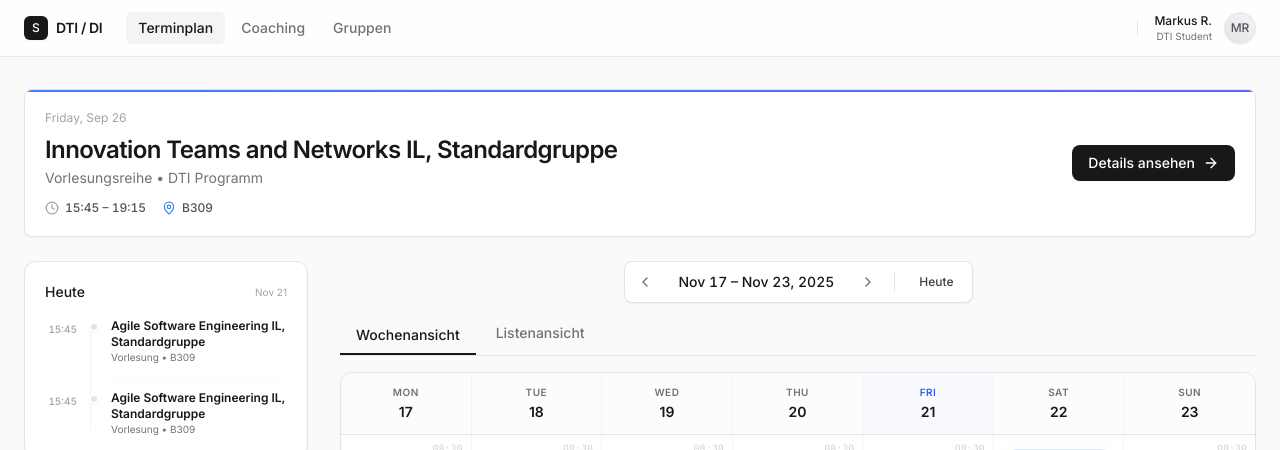
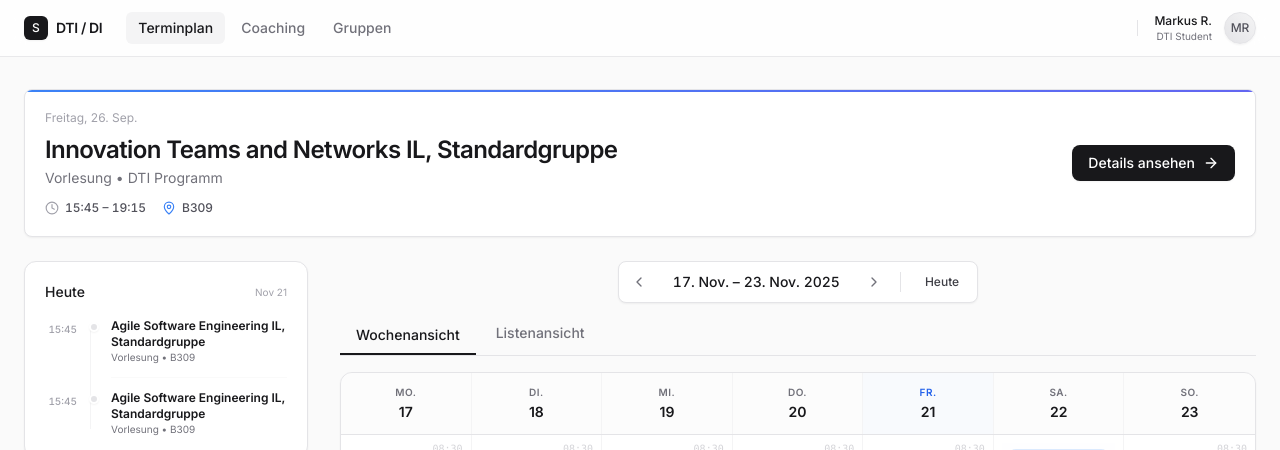
Before and after one commit to markus-roe/fhwien-dashboard, a Next.js app: page /schedule in a window 1280 px wide. Shown: the top 450 px of the page. Built offline with nearby package versions, Linux system fonts and the light colour scheme.

Commit message:
Implement German locale formatting for date displays in schedule components

```diff
--- a/app/schedule/page.tsx
+++ b/app/schedule/page.tsx
@@ -2,6 +2,7 @@
 
 import { useState } from 'react'
 import { format, startOfWeek } from 'date-fns'
+import { de } from 'date-fns/locale'
 import { MainLayout } from '@/components/layout/MainLayout'
 import { NextUpCard } from '@/components/schedule/NextUpCard'
 // import { FilterBar } from '@/components/schedule/FilterBar'
@@ -107,7 +108,7 @@ export default function SchedulePage() {
     setCurrentWeekStart(monday)
   }
 
-  const weekRange = `${format(weekDays[0], 'MMM d')} – ${format(weekDays[6], 'MMM d, yyyy')}`
+  const weekRange = `${format(weekDays[0], 'd. MMM', { locale: de })} – ${format(weekDays[6], 'd. MMM yyyy', { locale: de })}`
 
   return (
     <MainLayout>
@@ -121,9 +122,9 @@ export default function SchedulePage() {
         <NextUpCard
           session={{
             title: nextUpSession.title,
-            subtitle: nextUpSession.type === 'lecture' ? 'Vorlesungsreihe' : nextUpSession.type === 'workshop' ? 'Praktikum' : 'Coaching',
+            subtitle: nextUpSession.type === 'lecture' ? 'Vorlesung' : nextUpSession.type === 'workshop' ? 'Workshop' : 'Coaching',
             program: nextUpSession.program,
-            date: format(nextUpSession.date, 'EEEE, MMM d'),
+            date: format(nextUpSession.date, 'EEEE, d. MMM', { locale: de }),
             time: nextUpSession.time,
             endTime: nextUpSession.endTime,
             location: nextUpSession.location,
--- a/components/schedule/ListView.tsx
+++ b/components/schedule/ListView.tsx
@@ -2,6 +2,7 @@
 
 import { useState } from 'react'
 import { format, isToday, isPast, isFuture, startOfDay, endOfDay } from 'date-fns'
+import { de } from 'date-fns/locale'
 import { Video, MapPin, Calendar, ChevronDown, ChevronUp } from 'lucide-react'
 import { SessionCard } from './SessionCard'
 import type { Session } from '@/data/mockData'
@@ -61,12 +62,12 @@ export const ListView = ({ sessions, weekDays, onSessionClick }: ListViewProps)
       return 'Heute'
     }
     if (isPast(date) && !isToday(date)) {
-      return format(date, 'EEEE, MMM d')
+      return format(date, 'EEEE, d. MMM', { locale: de })
     }
     if (isFuture(date)) {
-      return format(date, 'EEEE, MMM d')
+      return format(date, 'EEEE, d. MMM', { locale: de })
     }
-    return format(date, 'EEEE, MMM d')
+    return format(date, 'EEEE, d. MMM', { locale: de })
   }
 
   // Check if there are past sessions to show toggle
--- a/components/schedule/WeeklyGridHeader.tsx
+++ b/components/schedule/WeeklyGridHeader.tsx
@@ -1,4 +1,5 @@
 import { format } from 'date-fns'
+import { de } from 'date-fns/locale'
 
 interface WeeklyGridHeaderProps {
   weekDays: Date[]
@@ -24,7 +25,7 @@ export const WeeklyGridHeader = ({ weekDays }: WeeklyGridHeaderProps) => {
                 isToday ? 'text-blue-600' : 'text-zinc-500'
               }`}
             >
-              {format(day, 'EEE')}
+              {format(day, 'EEE', { locale: de })}
             </span>
             <span className="block text-sm font-semibold text-zinc-900 mt-0.5">
               {format(day, 'd')}
```
